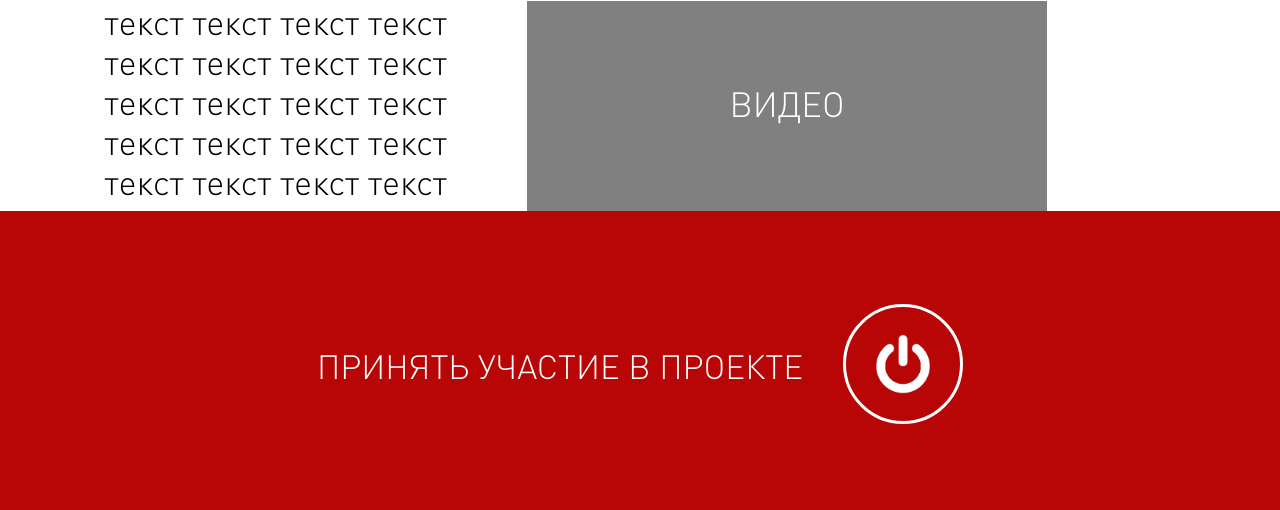
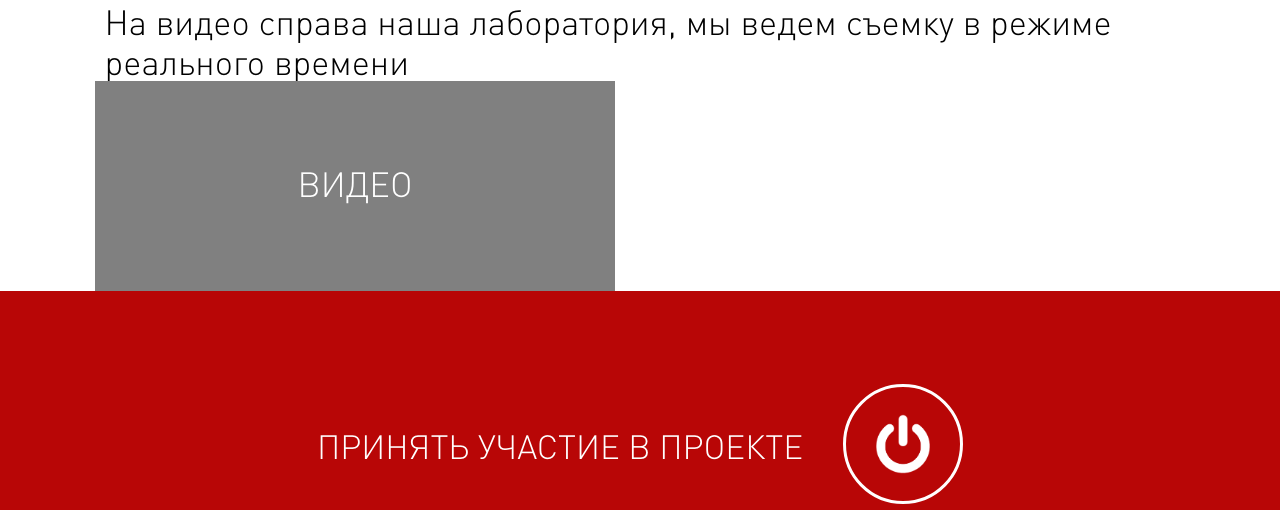
Before and after one commit to atknin/scsci, a PHP site: page /characters.php in a window 1280 px wide. Shown: the part 24-534 px from the top of the page. Run offline with PHP 8.4, Linux system fonts and the light colour scheme; data that the repository does not hold is empty; some libraries are stand-ins or nearby versions.

```diff
--- a/characters.php
+++ b/characters.php
@@ -15,11 +15,7 @@ $taskto = mysqli_query($link, $tasktosql);
 <div class="characters">
 <div class="header">
 <div class="text">
-текст текст текст текст<br>
-текст текст текст текст<br>
-текст текст текст текст<br>
-текст текст текст текст<br>
-текст текст текст текст<br>
+	На видео справа наша лаборатория, мы ведем съемку в режиме реального времени
 </div>
 <div class="video">
 <div style="text-align: center; color: white; font-size: 26pt; margin-top: 80px;";>
```
